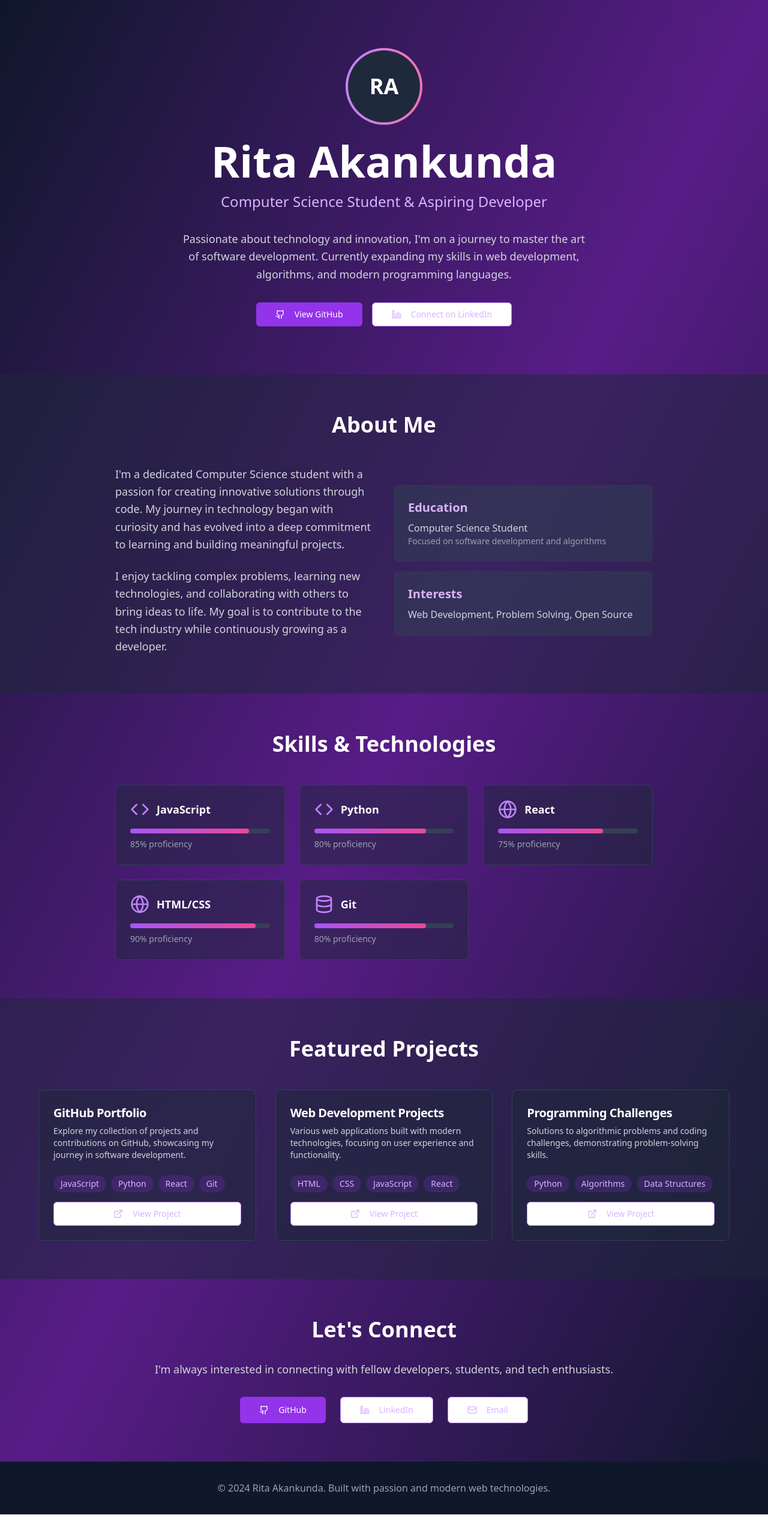
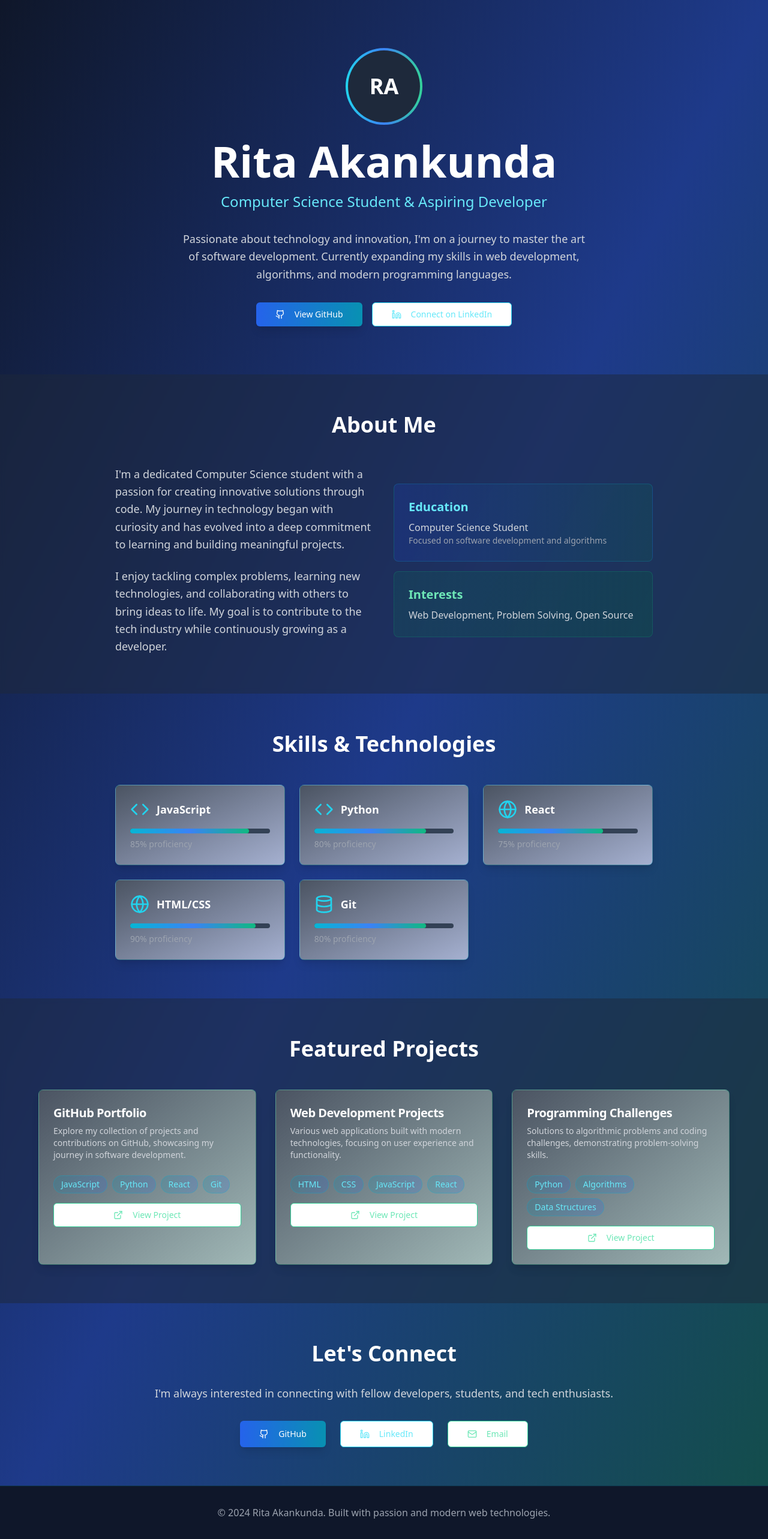
Before and after one commit to RitaAkankunda/My-profile, a React (Vite) app: page / in a window 1280 px wide. Shown: the whole page at 60% size. Before the commit the page ends 2524 px from the top, so only its background shows below. Built offline with nearby package versions, Linux system fonts and the light colour scheme.

Commit message:
Change colors for better aesthetics
Update color scheme to use more attractive colors.

```diff
--- a/src/pages/Index.tsx
+++ b/src/pages/Index.tsx
@@ -1,3 +1,4 @@
+
 import { useState, useEffect } from 'react';
 import { Github, Linkedin, Mail, ExternalLink, Code, Database, Globe, Cpu } from 'lucide-react';
 import { Button } from '@/components/ui/button';
@@ -40,12 +41,12 @@ const Index = () => {
   ];
 
   return (
-    <div className="min-h-screen bg-gradient-to-br from-slate-900 via-purple-900 to-slate-900">
+    <div className="min-h-screen bg-gradient-to-br from-slate-900 via-blue-900 to-teal-900">
       {/* Hero Section */}
       <section className="relative px-6 py-20 text-center">
         <div className={`max-w-4xl mx-auto transition-all duration-1000 ${isVisible ? 'opacity-100 translate-y-0' : 'opacity-0 translate-y-10'}`}>
           <div className="mb-8">
-            <div className="w-32 h-32 mx-auto mb-6 rounded-full bg-gradient-to-r from-purple-400 to-pink-400 p-1">
+            <div className="w-32 h-32 mx-auto mb-6 rounded-full bg-gradient-to-r from-cyan-400 via-blue-500 to-emerald-400 p-1">
               <div className="w-full h-full rounded-full bg-slate-800 flex items-center justify-center">
                 <span className="text-4xl font-bold text-white">RA</span>
               </div>
@@ -53,7 +54,7 @@ const Index = () => {
             <h1 className="text-5xl md:text-7xl font-bold text-white mb-4">
               Rita Akankunda
             </h1>
-            <p className="text-xl md:text-2xl text-purple-300 mb-8">
+            <p className="text-xl md:text-2xl text-cyan-300 mb-8">
               Computer Science Student & Aspiring Developer
             </p>
           </div>
@@ -64,13 +65,13 @@ const Index = () => {
           </p>
 
           <div className="flex flex-wrap justify-center gap-4">
-            <Button asChild className="bg-purple-600 hover:bg-purple-700 text-white px-8 py-3">
+            <Button asChild className="bg-gradient-to-r from-blue-600 to-cyan-600 hover:from-blue-700 hover:to-cyan-700 text-white px-8 py-3 shadow-lg">
               <a href="https://github.com/RitaAkankunda" target="_blank" rel="noopener noreferrer">
                 <Github className="mr-2 h-5 w-5" />
                 View GitHub
               </a>
             </Button>
-            <Button asChild variant="outline" className="border-purple-400 text-purple-300 hover:bg-purple-600 hover:text-white px-8 py-3">
+            <Button asChild variant="outline" className="border-cyan-400 text-cyan-300 hover:bg-gradient-to-r hover:from-cyan-600 hover:to-blue-600 hover:text-white px-8 py-3 hover:border-transparent">
               <a href="https://www.linkedin.com/in/rita-akankunda-733563350" target="_blank" rel="noopener noreferrer">
                 <Linkedin className="mr-2 h-5 w-5" />
                 Connect on LinkedIn
@@ -100,13 +101,13 @@ const Index = () => {
               </p>
             </div>
             <div className="space-y-4">
-              <div className="bg-slate-700/50 p-6 rounded-lg">
-                <h3 className="text-xl font-semibold text-purple-300 mb-2">Education</h3>
+              <div className="bg-gradient-to-r from-blue-800/30 to-teal-800/30 p-6 rounded-lg border border-cyan-500/20">
+                <h3 className="text-xl font-semibold text-cyan-300 mb-2">Education</h3>
                 <p className="text-gray-300">Computer Science Student</p>
                 <p className="text-gray-400 text-sm">Focused on software development and algorithms</p>
               </div>
-              <div className="bg-slate-700/50 p-6 rounded-lg">
-                <h3 className="text-xl font-semibold text-purple-300 mb-2">Interests</h3>
+              <div className="bg-gradient-to-r from-teal-800/30 to-emerald-800/30 p-6 rounded-lg border border-emerald-500/20">
+                <h3 className="text-xl font-semibold text-emerald-300 mb-2">Interests</h3>
                 <p className="text-gray-300">Web Development, Problem Solving, Open Source</p>
               </div>
             </div>
@@ -122,15 +123,15 @@ const Index = () => {
           </h2>
           <div className="grid md:grid-cols-2 lg:grid-cols-3 gap-6">
             {skills.map((skill, index) => (
-              <Card key={skill.name} className="bg-slate-800/50 border-slate-700 hover:bg-slate-700/50 transition-all duration-300">
+              <Card key={skill.name} className="bg-gradient-to-br from-slate-800/80 to-blue-900/40 border-cyan-500/30 hover:from-slate-700/80 hover:to-blue-800/60 hover:border-cyan-400/50 transition-all duration-300 hover:scale-105 shadow-lg">
                 <CardContent className="p-6">
                   <div className="flex items-center mb-4">
-                    <skill.icon className="h-8 w-8 text-purple-400 mr-3" />
+                    <skill.icon className="h-8 w-8 text-cyan-400 mr-3" />
                     <h3 className="text-lg font-semibold text-white">{skill.name}</h3>
                   </div>
                   <div className="w-full bg-slate-700 rounded-full h-2">
                     <div
-                      className="h-2 bg-gradient-to-r from-purple-500 to-pink-500 rounded-full transition-all duration-1000"
+                      className="h-2 bg-gradient-to-r from-cyan-500 via-blue-500 to-emerald-500 rounded-full transition-all duration-1000"
                       style={{ width: `${skill.level}%` }}
                     ></div>
                   </div>
@@ -150,7 +151,7 @@ const Index = () => {
           </h2>
           <div className="grid md:grid-cols-2 lg:grid-cols-3 gap-8">
             {projects.map((project, index) => (
-              <Card key={index} className="bg-slate-800/50 border-slate-700 hover:bg-slate-700/50 transition-all duration-300 hover:scale-105">
+              <Card key={index} className="bg-gradient-to-br from-slate-800/80 to-teal-900/40 border-emerald-500/30 hover:from-slate-700/80 hover:to-teal-800/60 hover:border-emerald-400/50 transition-all duration-300 hover:scale-105 shadow-lg">
                 <CardHeader>
                   <CardTitle className="text-xl text-white">{project.title}</CardTitle>
                   <CardDescription className="text-gray-300">
@@ -162,13 +163,13 @@ const Index = () => {
                     {project.tech.map((tech) => (
                       <span
                         key={tech}
-                        className="px-3 py-1 bg-purple-600/20 text-purple-300 rounded-full text-sm"
+                        className="px-3 py-1 bg-gradient-to-r from-cyan-600/20 to-blue-600/20 text-cyan-300 rounded-full text-sm border border-cyan-500/30"
                       >
                         {tech}
                       </span>
                     ))}
                   </div>
-                  <Button asChild variant="outline" className="w-full border-purple-400 text-purple-300 hover:bg-purple-600 hover:text-white">
+                  <Button asChild variant="outline" className="w-full border-emerald-400 text-emerald-300 hover:bg-gradient-to-r hover:from-emerald-600 hover:to-teal-600 hover:text-white hover:border-transparent">
                     <a href={project.link} target="_blank" rel="noopener noreferrer">
                       <ExternalLink className="mr-2 h-4 w-4" />
                       View Project
@@ -191,19 +192,19 @@ const Index = () => {
             I'm always interested in connecting with fellow developers, students, and tech enthusiasts.
           </p>
           <div className="flex flex-wrap justify-center gap-6">
-            <Button asChild size="lg" className="bg-purple-600 hover:bg-purple-700 text-white">
+            <Button asChild size="lg" className="bg-gradient-to-r from-blue-600 to-cyan-600 hover:from-blue-700 hover:to-cyan-700 text-white shadow-lg">
               <a href="https://github.com/RitaAkankunda" target="_blank" rel="noopener noreferrer">
                 <Github className="mr-2 h-5 w-5" />
                 GitHub
               </a>
             </Button>
-            <Button asChild size="lg" variant="outline" className="border-purple-400 text-purple-300 hover:bg-purple-600 hover:text-white">
+            <Button asChild size="lg" variant="outline" className="border-cyan-400 text-cyan-300 hover:bg-gradient-to-r hover:from-cyan-600 hover:to-blue-600 hover:text-white hover:border-transparent">
               <a href="https://www.linkedin.com/in/rita-akankunda-733563350" target="_blank" rel="noopener noreferrer">
                 <Linkedin className="mr-2 h-5 w-5" />
                 LinkedIn
               </a>
             </Button>
-            <Button asChild size="lg" variant="outline" className="border-purple-400 text-purple-300 hover:bg-purple-600 hover:text-white">
+            <Button asChild size="lg" variant="outline" className="border-emerald-400 text-emerald-300 hover:bg-gradient-to-r hover:from-emerald-600 hover:to-teal-600 hover:text-white hover:border-transparent">
               <a href="mailto:rita.akankunda@example.com">
                 <Mail className="mr-2 h-5 w-5" />
                 Email
@@ -214,7 +215,7 @@ const Index = () => {
       </section>
 
       {/* Footer */}
-      <footer className="px-6 py-8 bg-slate-900 text-center">
+      <footer className="px-6 py-8 bg-slate-900 text-center border-t border-cyan-500/20">
         <p className="text-gray-400">
           © 2024 Rita Akankunda. Built with passion and modern web technologies.
         </p>
```
